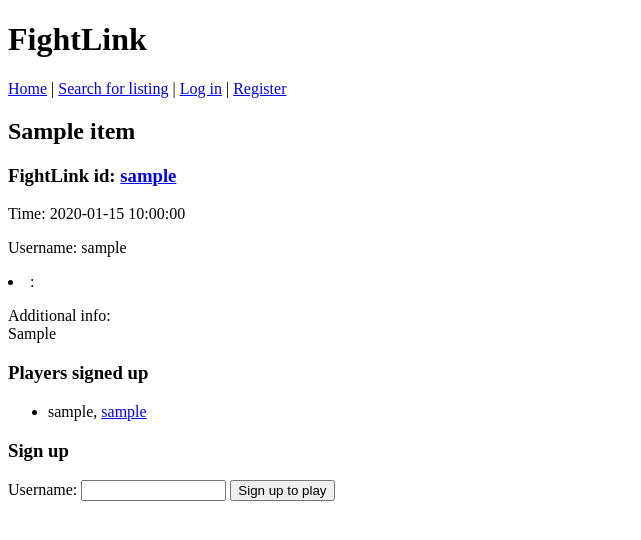
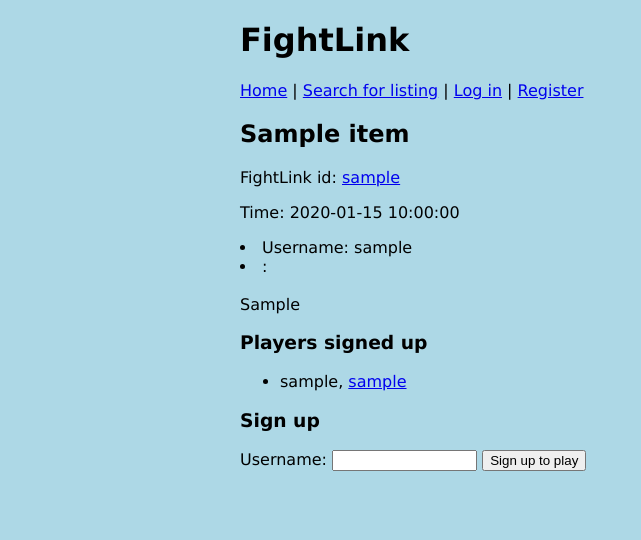
Before and after one commit to Akoivul/FightLink, a Flask app: template templates/show_item.html in a window 1280 px wide. Shown: the top 540 px of the page, without its empty margins (0-641 px from the left). Run offline with Flask 3, Linux system fonts and the light colour scheme; the template is opened without the code that fills it: most values are stand-ins (such as "Sample title", 1, 10 or a date in 2020).

Commit message:
Use CSS and improve item list

```diff
--- /dev/null
+++ b/static/main.css
@@ -0,0 +1,13 @@
+body {
+    margin: auto;
+    max-width: 50em;
+    font-family: Verdana, sans-serif;
+    background-color: lightblue;
+  }
+
+.item {
+    border: 2px solid black;
+    margin: 1em;
+    border-radius: 8px;
+    padding: 5px;
+}
--- a/templates/layout.html
+++ b/templates/layout.html
@@ -3,6 +3,7 @@
 
 <head>
   <title>{% block title %}{% endblock %}</title>
+  <link rel="stylesheet" href="/static/main.css">
 </head>
 
 <body>
--- a/templates/show_item.html
+++ b/templates/show_item.html
@@ -4,7 +4,7 @@
 
 {% block content %}
 <h2>{{ item.game_name }}</h2>
-<h3>FightLink id: <a href="/user/{{ item.user_id }}">{{ item.username }}</a></h3>
+<p>FightLink id: <a href="/user/{{ item.user_id }}">{{ item.username }}</a></p>
 {% if session.user_id == item.user_id %}
 <p>
   <a href="/edit_item/{{ item.id }}">Edit</a>
@@ -14,18 +14,15 @@
 <p>
   Time: {{ item.availability_time }}
 </p>
-<p>
+<li>
   Username: {{ item.game_username }}
-</p>
+</li>
 {% if classes %}
-<p>
   {% for class in classes %}
   <li>{{ class.title }}: {{ class.value }}</li>
   {% endfor %}
 {% endif %}
-<p>
-  Additional info: <br />
-  {{ item.other_info }}
+  <br>{{ item.other_info }}</br>
 </p>
 <h3>Players signed up</h3>
 <ul>
```
Also changed, not shown: items.py (+7 -4 lines), templates/find_item.html (+8 -5 lines), templates/index.html (+7 -5 lines).
